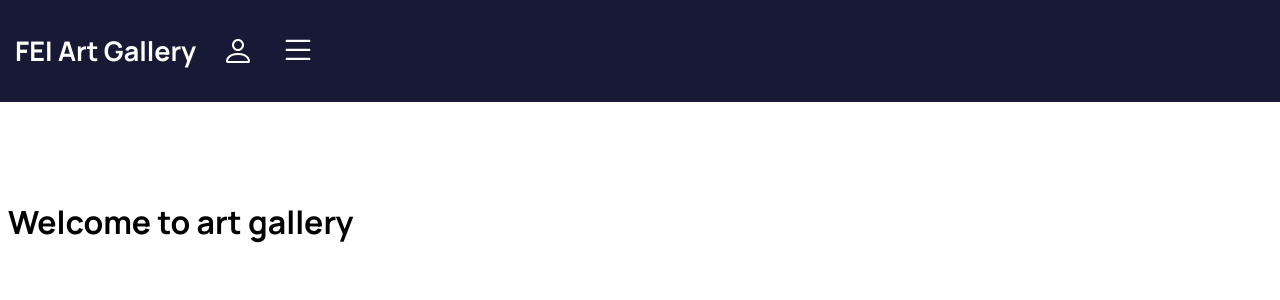
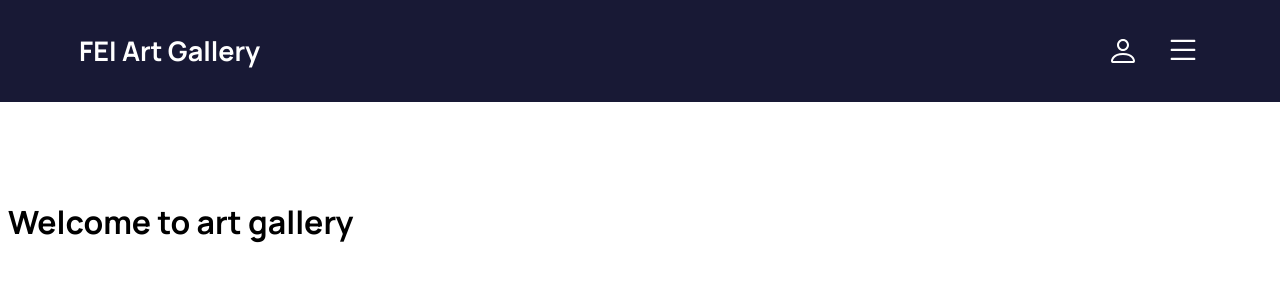
Before and after one commit to MarianFigula/asos-art-gallery, a React (Create React App) app: page / in a window 1280 px wide. Shown: the top 300 px of the page. Built offline with nearby package versions, Linux system fonts and the light colour scheme.

Commit message:
feat: header styling based on Figma design

```diff
--- a/src/components/header/Header.css
+++ b/src/components/header/Header.css
@@ -14,29 +14,32 @@ header {
 nav {
     display: flex;
     align-items: center;
-}
-
-nav ul {
+    ul {
         list-style-type: none;
-    margin: 0;
+        margin: 0 5%;
         padding: 0;
         display: flex;
         align-content: center;
         align-items: center;
+        &:nth-child(1) {
+            flex-grow: 3;
         }
-
-nav ul li {
+        li {
             margin: 0 15px;
+            &:first-child{
+                flex-grow: 2;
             }
-
-nav ul li a {
+            a {
                 color: white;
                 text-decoration: none;
                 font-size: 18px;
                 font-weight: bold;
                 display: flex;
+
+                &:hover{
+                    cursor: pointer;
                 }
-
-nav ul li a:hover {
-    background: #28a745;
             }
+        }
+    }
+}
--- a/src/components/header/Header.js
+++ b/src/components/header/Header.js
@@ -12,7 +12,7 @@ export function Header () {
                 <ul>
                     <li><Link to="/"><h1>FEI Art Gallery</h1></Link></li>
                     <li><Link to="/login"><img src={userIcon} alt="User Icon"/></Link></li>
-                    <li><Link to={""}><img src={listIcon} alt="Menu Icon"/></Link></li>
+                    <li><Link to={"#"}><img src={listIcon} alt="Menu Icon"/></Link></li>
                     {/* Add more links as needed */}
                 </ul>
             </nav>
```
Lines whose indentation alone changed are shown as unchanged.
